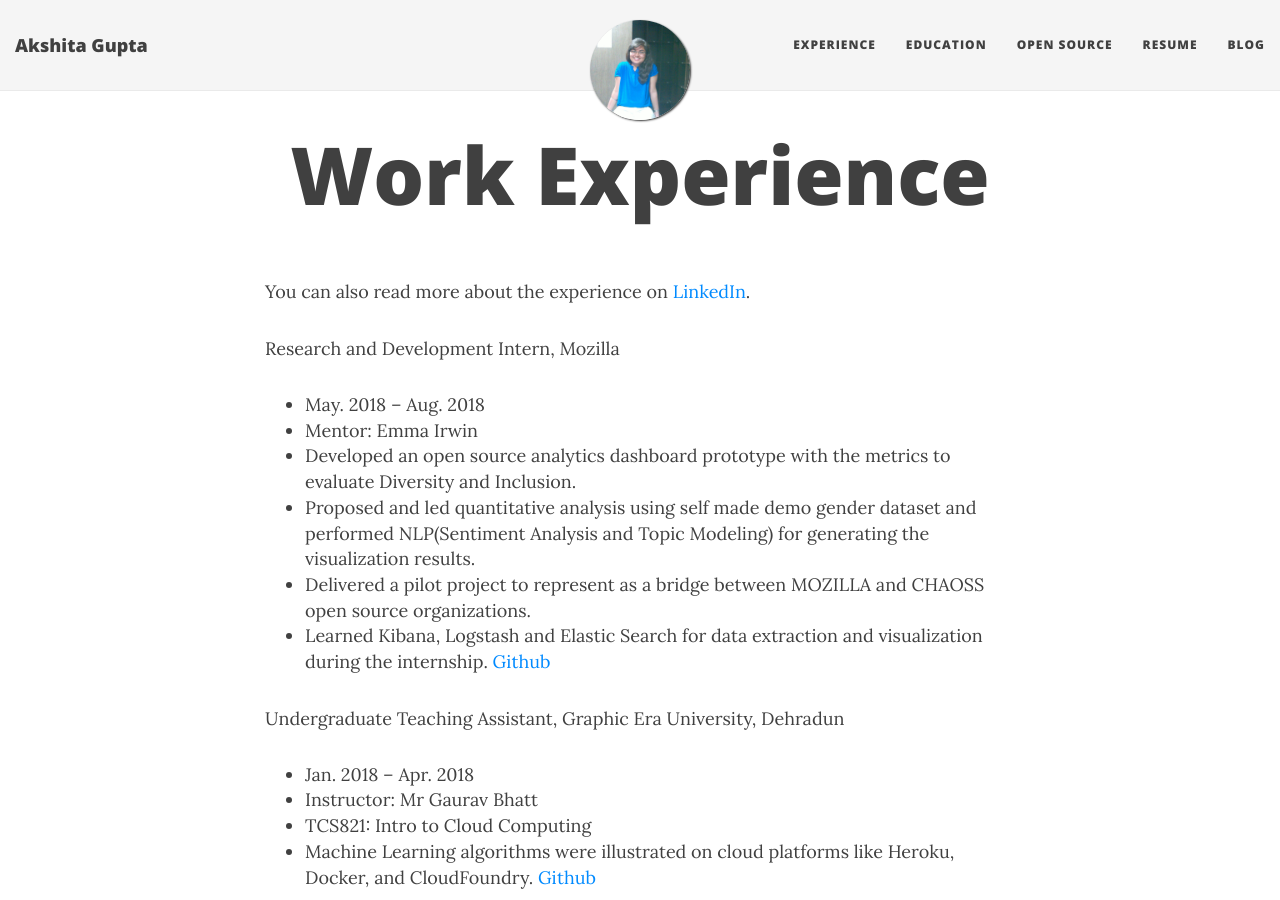
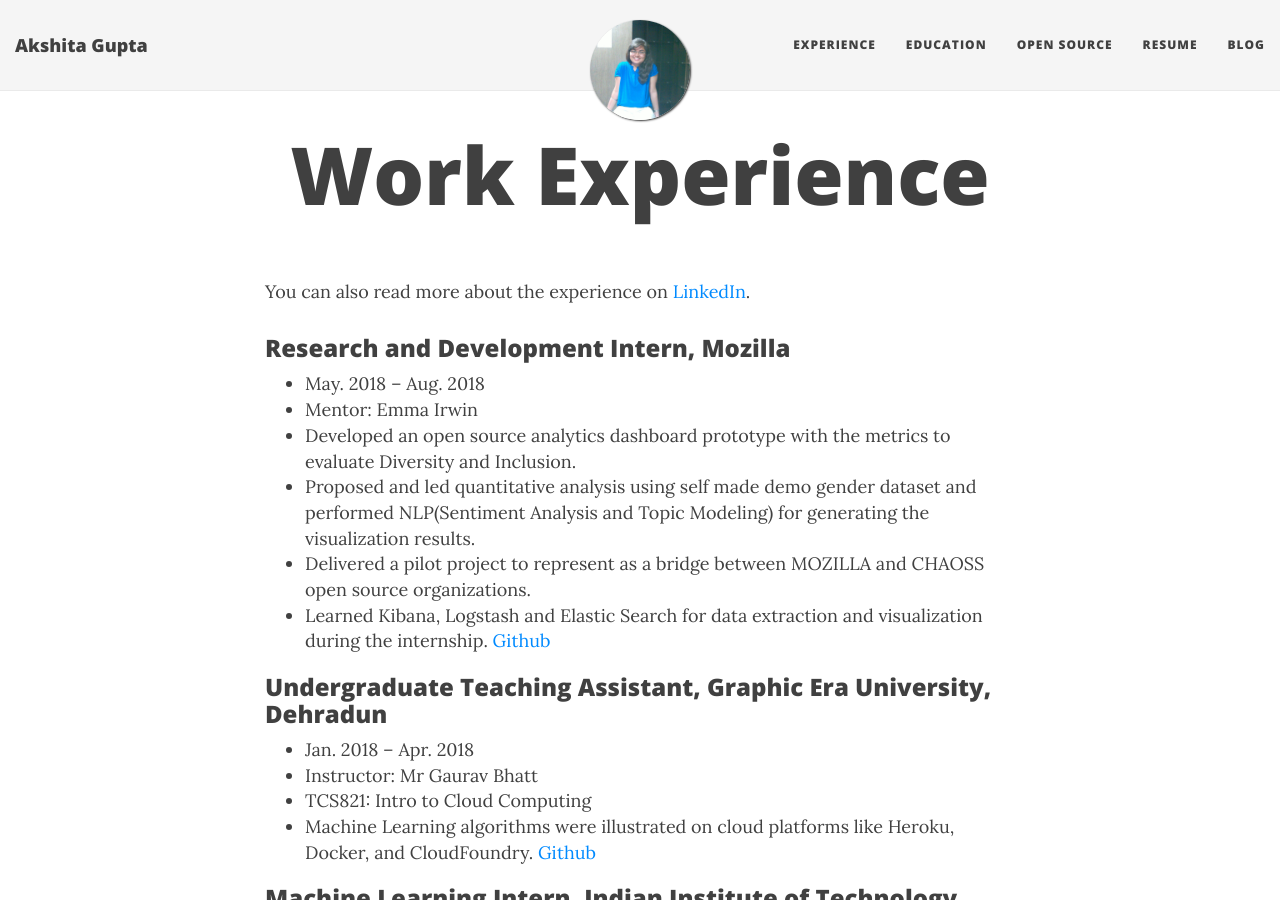
Before and after one commit to akshitac8/akshitac8.github.io, a Jekyll site: the page built from Experience.md, in a window 1280 px wide and 900 px high. Built offline with Jekyll 4.4.1, drawn with Linux system fonts in a browser that asks for light colours; nearby versions of some CDN libraries.

```diff
--- a/Experience.md
+++ b/Experience.md
@@ -6,7 +6,7 @@ title: Work Experience
 
 You can also read more about the experience on [LinkedIn](https://www.linkedin.com/in/akshita-gupta152/).
 
-Research and Development Intern, Mozilla
+### Research and Development Intern, Mozilla
 * May. 2018 – Aug. 2018
 * Mentor: Emma Irwin
 * Developed an open source analytics dashboard prototype with the metrics to evaluate Diversity and Inclusion.
@@ -14,13 +14,13 @@ Research and Development Intern, Mozilla
 * Delivered a pilot project to represent as a bridge between MOZILLA and CHAOSS open source organizations.
 * Learned Kibana, Logstash and Elastic Search for data extraction and visualization during the internship. [Github](https://github.com/akshitac8/diversity_metrics_prototype)
 
-Undergraduate Teaching Assistant, Graphic Era University, Dehradun
+### Undergraduate Teaching Assistant, Graphic Era University, Dehradun
 * Jan. 2018 – Apr. 2018
 * Instructor: Mr Gaurav Bhatt
 * TCS821: Intro to Cloud Computing
 * Machine Learning algorithms were illustrated on cloud platforms like Heroku, Docker, and CloudFoundry. [Github](https://github.com/DeepLearn-lab/modules-cloud)
 
-Machine Learning Intern, Indian Institute of Technology, Roorkee
+### Machine Learning Intern, Indian Institute of Technology, Roorkee
 
 * May. 2017 – Jul. 2017
 * Advisor: Dr R Balasubramanian
```
